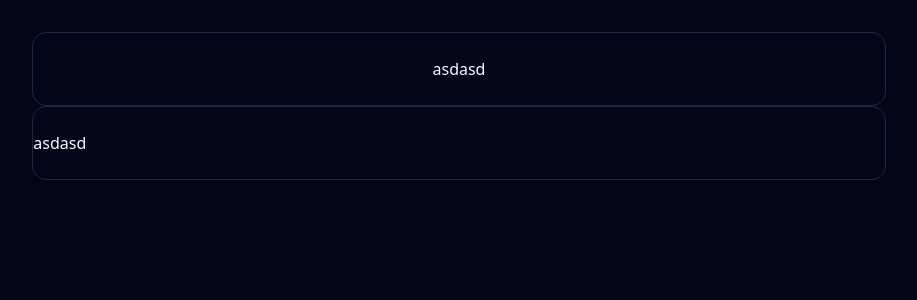
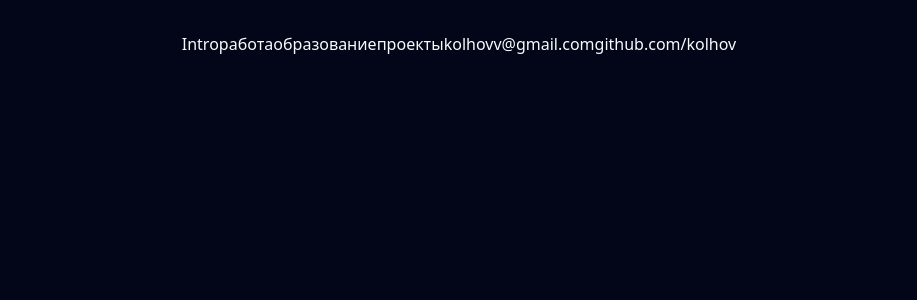
Before and after one commit to kolhov/CV, a Vue app: page / in a window 1280 px wide. Shown: the top 300 px of the page, without its empty margins (181-1098 px from the left). Built offline with nearby package versions, Linux system fonts and the light colour scheme.

Commit message:
add locale-store, init navbar

```diff
--- a/src/App.vue
+++ b/src/App.vue
@@ -1,5 +1,10 @@
 <script setup lang="ts">
 import LayoutMain from "@/components/layout/LayoutMain.vue";
+import {useLocaleStore} from "@/stores/locale-store.ts";
+
+const langStore = useLocaleStore();
+langStore.initStore();
+
 </script>
 
 <template>
--- a/src/components/layout/LayoutMain.vue
+++ b/src/components/layout/LayoutMain.vue
@@ -1,15 +1,13 @@
 <script setup lang="ts">
 import {Card} from "@/components/ui/card";
+import NavigationBar from "@/components/ui/NavigationBar/NavigationBar.vue";
+
 </script>
 
 <template>
-  <main class="flex flex-col w-2/3 mt-8">
-    <card class="items-center">
-      asdasd
-    </card>
-    <card class="">
-      asdasd
-    </card>
+  <main class="flex flex-row mt-8">
+    <NavigationBar class="w-1/3" />
+    <div id="maincv"></div>
   </main>
 </template>
 
--- /dev/null
+++ b/src/components/ui/NavigationBar/NavigationBar.vue
@@ -0,0 +1,33 @@
+<script setup lang="ts">
+import {onMounted} from "vue";
+
+onMounted(() => {
+  // Smooth navigation links
+  let anchorLinks = document.querySelectorAll('a[href^="#"]');
+  for (let item of anchorLinks) {
+    item.addEventListener('click', (e) => {
+      let hashVal = item.getAttribute('href');
+      let target = document.querySelector(hashVal!);
+      if (target) target.scrollIntoView({
+        behavior: 'smooth',
+        block: 'start',
+      });
+      history.pushState(null, '', hashVal);
+      e.preventDefault();
+    });
+  }
+})
+</script>
+
+<template>
+<a href="#intro">Intro</a>
+<a href="#intro">работа</a>
+<a href="#intro">образование</a>
+<a href="#intro">проекты</a>
+<a href="mailto:kolhovv@gmail.com">kolhovv@gmail.com</a>
+<a href="https://github.com/kolhov" target="_blank">github.com/kolhov</a>
+</template>
+
+<style scoped>
+
+</style>
--- a/src/lib/locale.types.ts
+++ b/src/lib/locale.types.ts
@@ -30,3 +30,9 @@
   features: string[];
   stack: string[];
 }
+
+export enum Language {
+  EN = 'en',
+  RU = 'ru',
+  CZ = 'cz'
+}
--- a/src/locale/cz/strings.ts
+++ b/src/locale/cz/strings.ts
@@ -48,7 +48,7 @@
   ],
   "projects": [
     {
-      "name": "Cloud Storage",
+      "name": "Cloudové úložiště",
       "github": "https://github.com/kolhov/cloud-storage",
       "description": "Plně funkční fullstack monorepozitář. Supabase je použito pro autentizaci a databázi, soubory jsou ukládány na server s Express.js API, frontend je Vue 3 SPA.",
       "features": [
--- /dev/null
+++ b/src/stores/locale-store.ts
@@ -0,0 +1,35 @@
+import {defineStore} from "pinia";
+import {ref} from "vue";
+import {Language, type Profile} from "@/lib/locale.types.ts";
+
+export const useLocaleStore = defineStore('locale-store', () => {
+  const currLang = ref<Language>(Language.EN);
+  const locale = ref<Profile | null>(null);
+
+  function initStore(){
+    const sysLang = navigator.language.split('-')[0];
+    const isSupported = Object.values(Language).includes(sysLang as Language);
+
+    if (isSupported) currLang.value = sysLang as Language;
+    else currLang.value = Language.EN;
+
+    getLocaleDict();
+  }
+
+  function changeLanguage(value: Language){
+    currLang.value = value;
+    getLocaleDict();
+  }
+
+  function getLocaleDict(){
+    import(`@/locale/${currLang.value}/strings.ts`).then((module => {
+      locale.value = module.strings;
+    }))
+  }
+
+  return {
+    locale,
+    initStore,
+    changeLanguage,
+  }
+})
```
